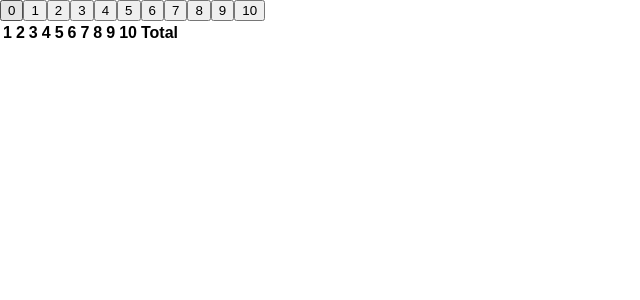
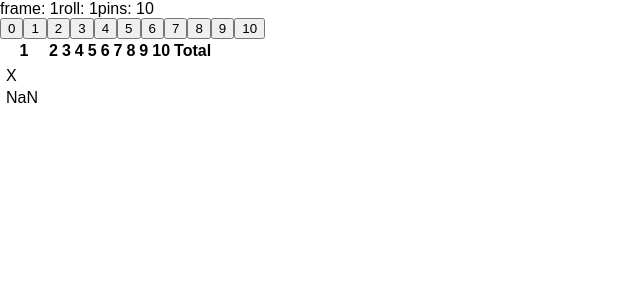
Before and after one commit to allapologies/scoring, a React (Create React App) app: page / in a window 1280 px wide. Both pictures are taken after a click on the button "10". Shown: the top 300 px of the page, without its empty margins (0-640 px from the left). Built offline with nearby package versions, Linux system fonts and the light colour scheme.

Commit message:
some improves

```diff
--- a/src/scoreboard/scoreboard-row.jsx
+++ b/src/scoreboard/scoreboard-row.jsx
@@ -11,22 +11,25 @@ import {framesNumber} from '../constants'
 export const ScoreBoardRow = (props) => {
 
     const { score, total } = props
+    if (_.isEmpty(score)) {
+        return null
+    }
 
     return (
         <tr>
-            {_.map(score, (roll, index) => {
+            {_.map(score, (frame, index) => {
 
-                // const { firstRoll, secondRoll, thirdRoll, isSpare, isStrike, totalScore } = score[index]
+                const [first, second, third] = frame;
 
                 return (
                     <Cell
                         key={index}
-                        firstRoll={1}
-                        secondRoll={2}
-                        thirdRoll={3}
-                        isSpare={false}
-                        isStrike={false}
-                        total={10}
+                        firstRoll={first}
+                        secondRoll={second}
+                        thirdRoll={third}
+                        isSpare={second === 10}
+                        isStrike={first === 10}
+                        total={first+second}
                     />
                 )
             }
--- a/src/scoring/scoring-container.jsx
+++ b/src/scoring/scoring-container.jsx
@@ -5,13 +5,13 @@ import { PinsSelection } from '../pins';
 import { ScoreBoard } from '../scoreboard'
 
 import { firstRoll, secondRoll, maxPins } from '../constants'
-import { isSpare, isStrike, cyclicChangeState } from './utils'
+import { isSpare, isStrike, cyclicChangeFrame, cyclicChangeRoll, mapRollsToFrames } from './utils'
 
 class Score {
-    constructor (frame, roll, score) {
+    constructor (frame, roll, pins) {
         this.frame = frame;
         this.roll = roll;
-        this.score = score;
+        this.pins = pins;
     }
 }
 
@@ -19,12 +19,8 @@ export class ScoringContainer extends React.Component {
 
     state = {
         score: [],
-        frame: 0,
-        roll: 0
-    };
-
-    updatePreviosStateConditionally = () => {
-
+        frame: 1,
+        roll: 1
     };
 
     getNextFrameAndRoll = (score) => {
@@ -33,13 +29,13 @@ export class ScoringContainer extends React.Component {
 
         if (isStrike(score, roll)) {
             result.roll = firstRoll;
-            result.frame = cyclicChangeState(frame);
+            result.frame = cyclicChangeFrame(frame);
         } else if (isSpare(score, roll)) {
             result.roll = firstRoll;
-            result.frame = cyclicChangeState(frame);
+            result.frame = cyclicChangeFrame(frame);
         } else {
-            result.roll = cyclicChangeState(roll);
-            result.frame = cyclicChangeState(frame);
+            result.roll = cyclicChangeRoll(roll);
+            result.frame = roll === secondRoll ? cyclicChangeFrame(frame): frame;
         }
 
         return result
@@ -49,7 +45,7 @@ export class ScoringContainer extends React.Component {
     handleSetScore = (pinsHitted) => {
         this.setState((state) => {
 
-            const score = this.updatePreviosStateConditionally(pinsHitted);
+            const score = _.concat(state.score, new Score(state.frame, state.roll, pinsHitted))
             const nextState = this.getNextFrameAndRoll(pinsHitted);
 
             return {
@@ -69,8 +65,17 @@ export class ScoringContainer extends React.Component {
         const { score } = this.state;
         return (
             <div>
+                {_.map(score, (item, index) => {
+                    return (
+                        <div key={index}>
+                            <span>frame: {item.frame}</span>
+                            <span>roll: {item.roll}</span>
+                            <span>pins: {item.pins}</span>
+                        </div>
+                    )
+                })}
                 <PinsSelection maxValue={10} onSelect={this.handleSelectPin} />
-                <ScoreBoard score={score} />
+                <ScoreBoard score={mapRollsToFrames(score)} />
             </div>
         );
     }
--- a/src/scoring/utils.js
+++ b/src/scoring/utils.js
@@ -1,6 +1,30 @@
-import { firstRoll, secondRoll, maxPins } from '../constants'
+import _ from 'lodash'
+import { firstRoll, secondRoll, maxPins, framesNumber } from '../constants'
 
 export const isSpare = (pinsHitted, roll) => roll === secondRoll && (pinsHitted === maxPins);
 export const isStrike = (pinsHitted, roll) => roll === firstRoll && (pinsHitted === maxPins);
 
-export const cyclicChangeState = (state) => state === firstRoll ? secondRoll : firstRoll;
+export const cyclicChangeFrame = (frameIndex) => frameIndex <= framesNumber ? frameIndex + 1 : frameIndex;
+export const cyclicChangeRoll = (rollIndex) => rollIndex === firstRoll ? secondRoll : firstRoll;
+
+
+export const mapRollsToFrames = (rolls) => _.reduce(
+    rolls, (result, roll) => result[roll.frame]
+        ? result[roll.frame][roll.roll] = roll.pins
+        : result[roll.frame] = [[roll.pins]]
+    , []
+);
+
+
+//roll//
+// this.frame = frame;
+// this.roll = roll;
+// this.pins = pins;
+//
+// result
+
+// {
+//     first: value
+//     second: value,
+//     third: value
+// }
```
